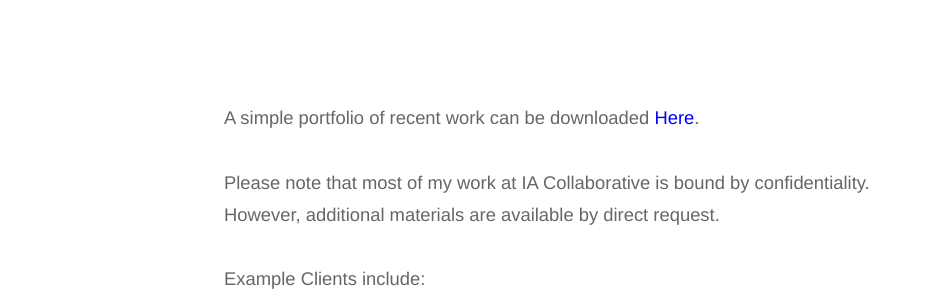
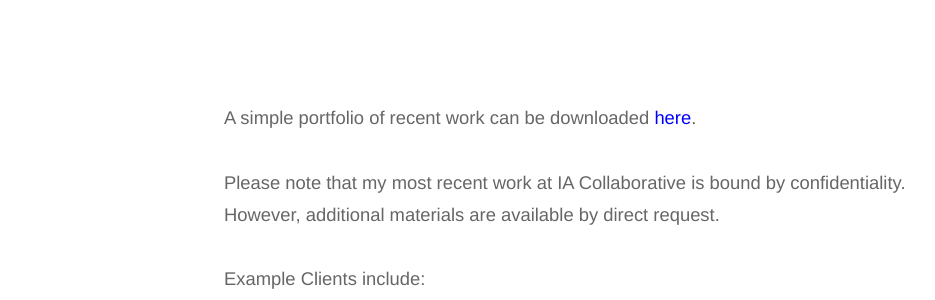
Before and after one commit to leidio/workshop, a Jekyll site: the page built from portfolio.html, in a window 1280 px wide. Shown: the part 191-491 px from the top of the page, without its empty margins (32-967 px from the left). Built offline with Jekyll 4.4.1, drawn with Linux system fonts in a browser that asks for light colours; some web fonts are replaced.

```diff
--- a/css/rez.css
+++ b/css/rez.css
@@ -186,7 +186,7 @@ footer {
 
 .blue1_border {
     border: 20px solid #E0F7FA;
-    padding: 5% 5% 5% calc(5% - 20px);
+    padding: 5%;
 }
 
 
@@ -197,7 +197,7 @@ footer {
 
 .green1_border {
     border: 20px solid #E2FFF8;
-    padding: 5% 5% 5% calc(5% - 20px);
+    padding: 5%;
 }
 
 
@@ -208,7 +208,7 @@ footer {
 
 .yellow1_border {
     border: 20px solid #FFFDE7;
-    padding: 5% 5% 5% calc(5% - 20px);
+    padding: 5%;
 }
 
 
@@ -219,7 +219,7 @@ footer {
 
 .blue2_border {
     border: 20px solid #E3F2FD;
-    padding: 5% 5% 5% calc(5% - 20px);
+    padding: 5%;
 }
 
 
@@ -230,7 +230,7 @@ footer {
 
 .red1_border {
     border: 20px solid #FFEBEE;
-    padding: 5% 5% 5% calc(5% - 20px);
+    padding: 5%;
 }
 
 .green2_bg {
@@ -240,5 +240,5 @@ footer {
 
 .green2_border {
     border: 20px solid #F9FBE7;
-    padding: 5% 5% 5% calc(5% - 20px);
+    padding: 5%; /* calc(5% - 20px) */
 }
--- a/portfolio.html
+++ b/portfolio.html
@@ -6,9 +6,9 @@ layout: stanford
 
 <section class="full">
         <div class="projecttext">
-        A simple portfolio of recent work can be downloaded <a href="{{site.baseurl}}/docs/Patrick_Stowe_Jones-Work_small.pdf">Here</a>.
+        A simple portfolio of recent work can be downloaded <a href="{{site.baseurl}}/docs/Patrick_Stowe_Jones-Work_small.pdf">here</a>.
         <br>
-        <br>Please note that most of my work at IA Collaborative is bound by confidentiality.
+        <br>Please note that my most recent work at IA Collaborative is bound by confidentiality.
             <br>However, additional materials are available by direct request.
         <br>
         <br>
```
Also changed, not shown: narrative.html (+16 -7 lines), resume.html (+5 -4 lines).
